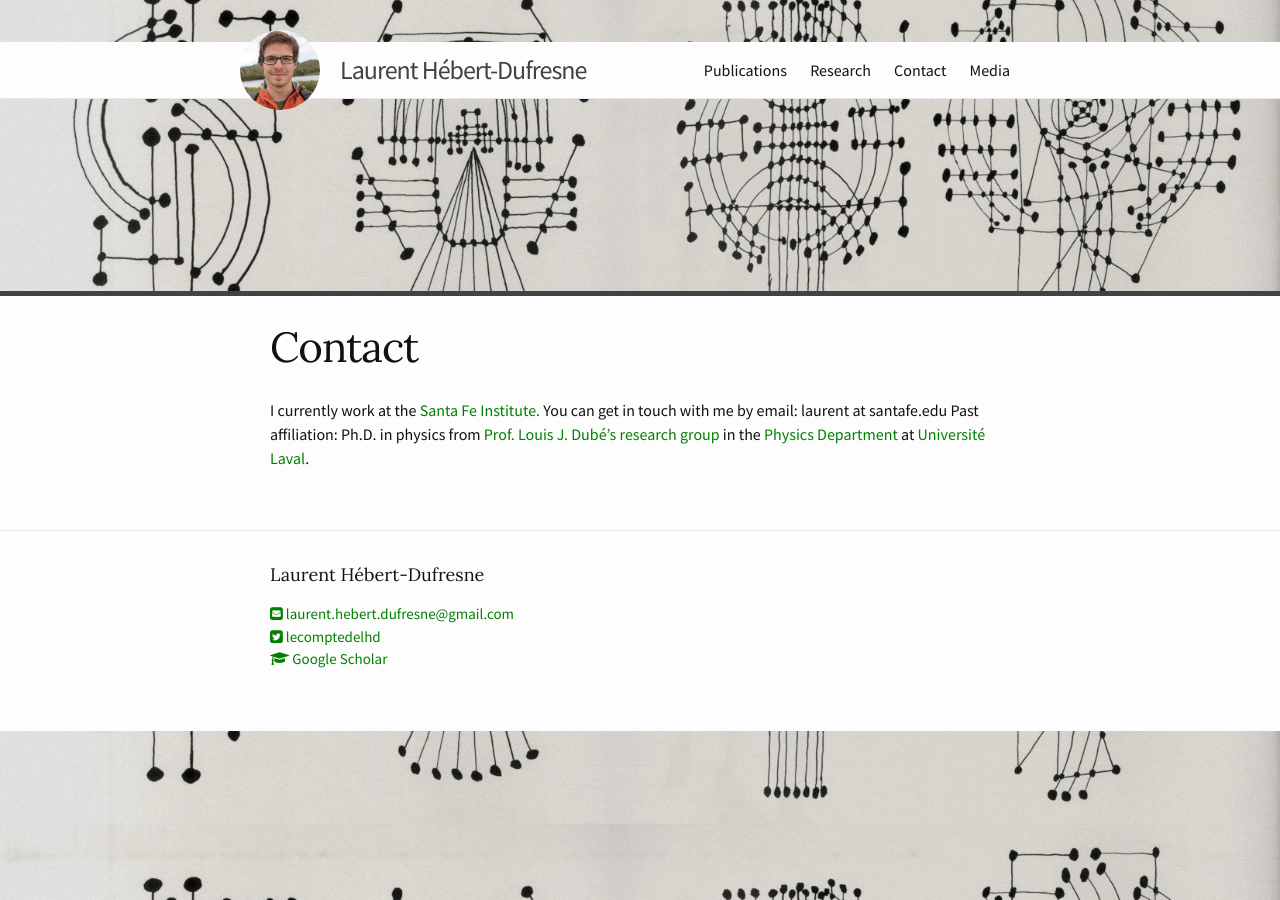
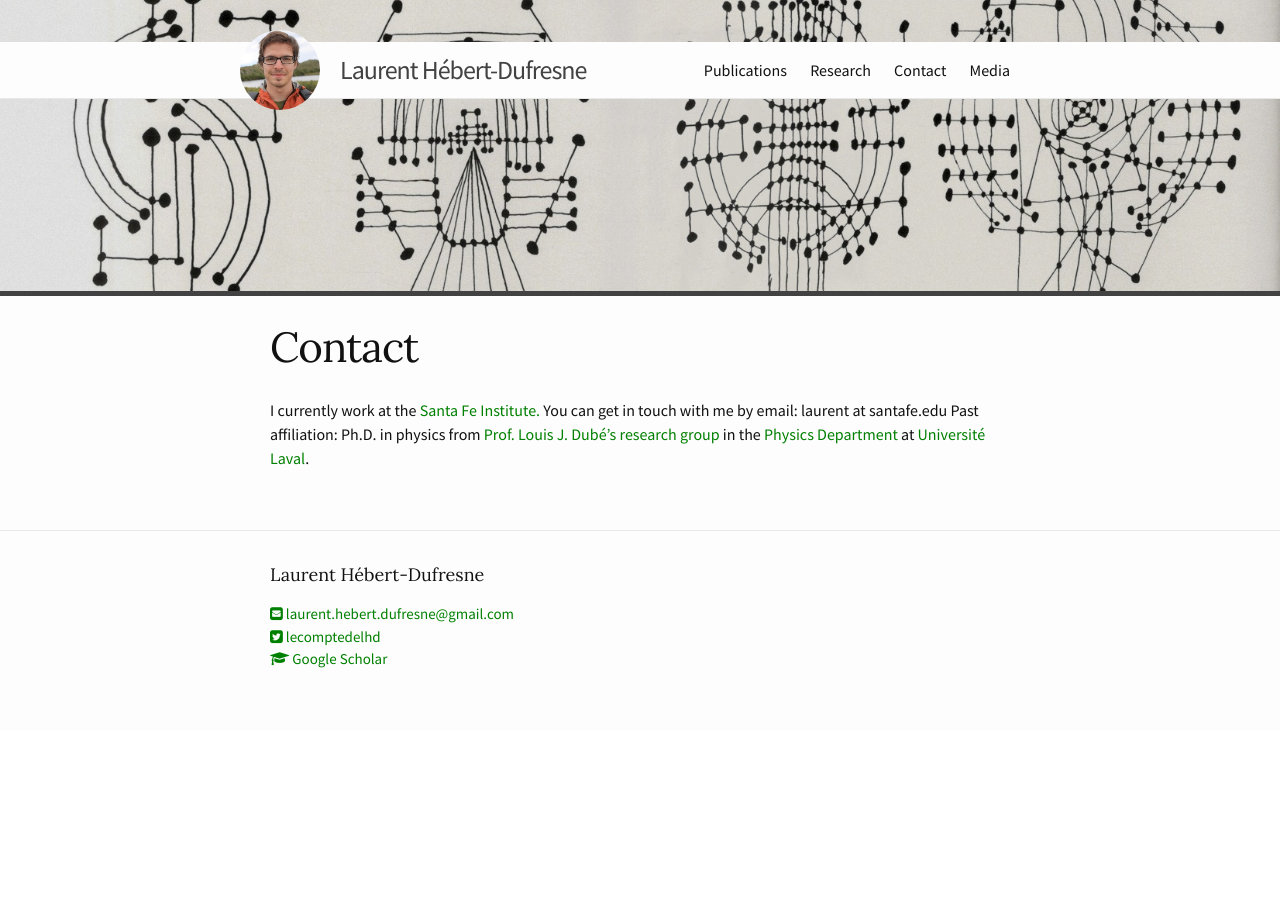
Before and after one commit to laurenthebertdufresne/laurenthebertdufresne.github.io, a Jekyll site: the page built from _pages/contact.md, in a window 1280 px wide. Built offline with Jekyll 4.4.1, drawn with Linux system fonts in a browser that asks for light colours.

Commit message:
fix background issues

```diff
--- a/_sass/_layout.scss
+++ b/_sass/_layout.scss
@@ -1,9 +1,10 @@
 body {
-    background-color:#E0DEE6;
+    background-color:#FFFFFF;
     background-size:100% auto;
     background-position:center -5vw;
     background-image:url(../img/constellation.jpg);
     background-attachment:fixed;
+    background-repeat:no-repeat;
 }
 
 hr {
```
